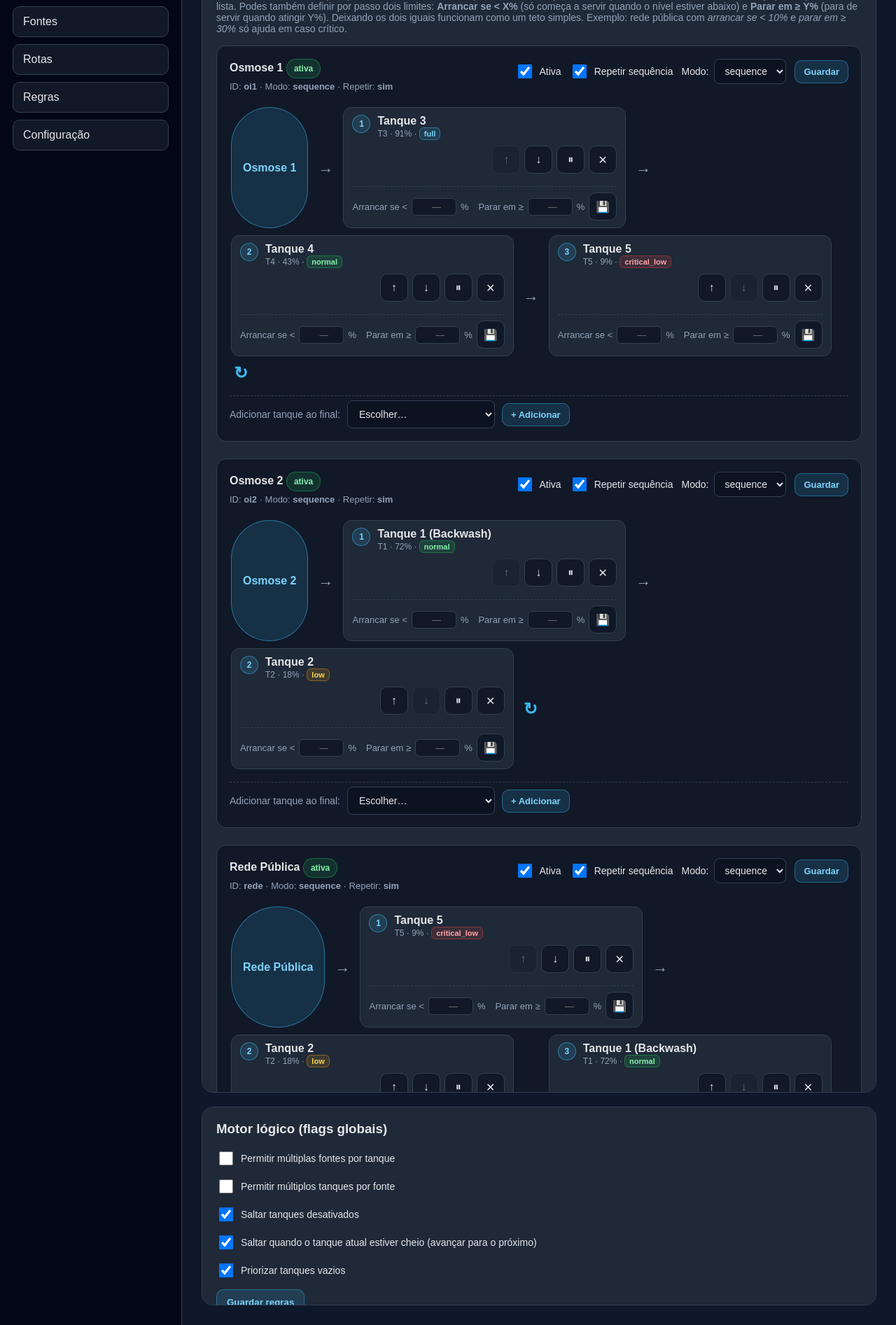
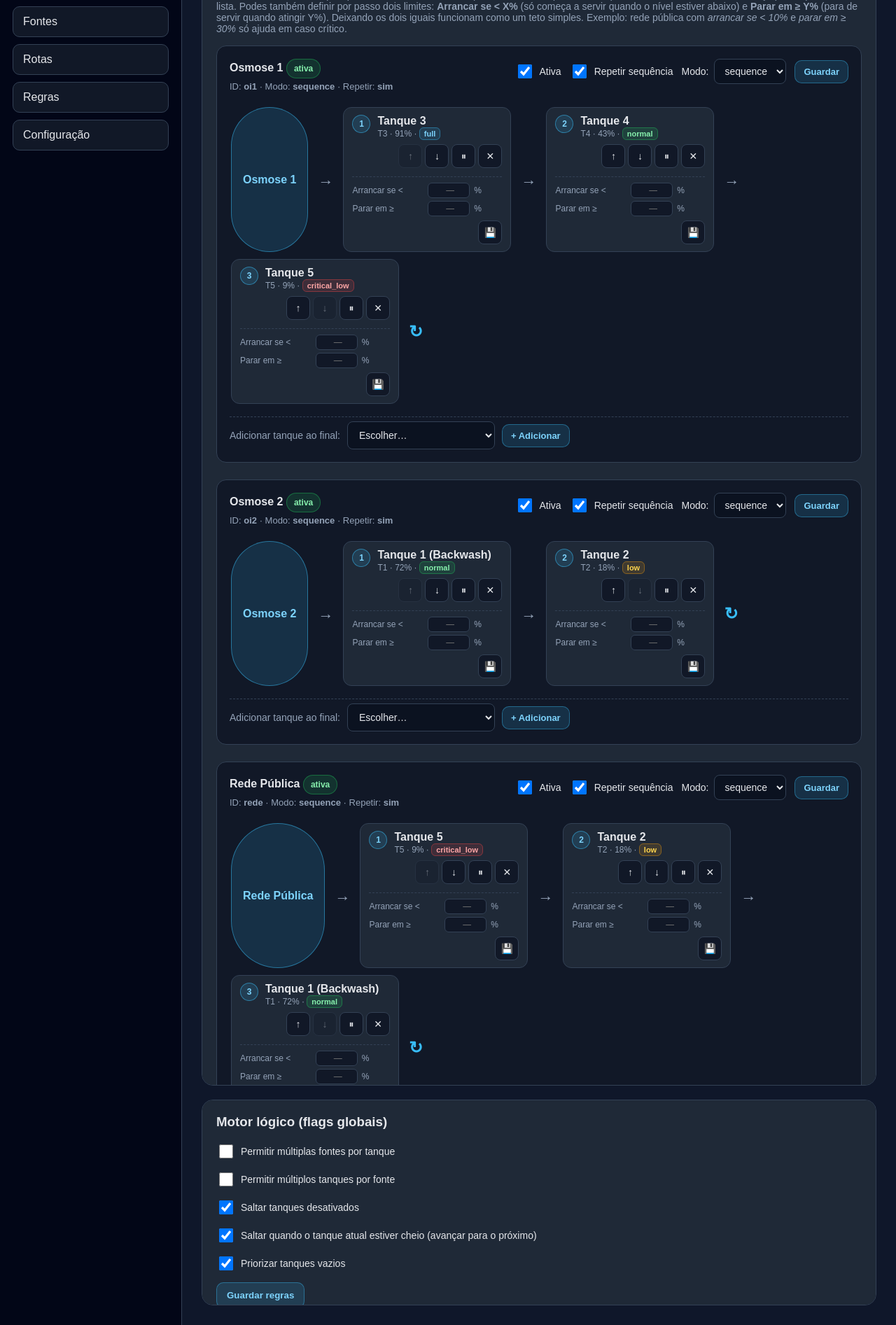
Before and after one commit to ViCor44/tank_control, a Flask app: page /rules in a window 1280 px wide. Shown: the part 192-2085 px from the top of the page at 70% size. Run offline with Flask 3, Linux system fonts and the light colour scheme.

Commit message:
cards mais pequenos

```diff
--- a/static/css/app.css
+++ b/static/css/app.css
@@ -662,14 +662,23 @@ body {
 }
 
 .sequence-step {
-  min-width: 180px;
+  width: 240px;
+  flex: 0 0 240px;
+  box-sizing: border-box;
   background: var(--panel-2);
   border: 1px solid var(--line);
   border-radius: 12px;
   padding: 10px 12px;
   display: flex;
   flex-direction: column;
-  gap: 10px;
+  gap: 8px;
+}
+
+.sequence-step .icon-button {
+  width: 34px;
+  height: 34px;
+  font-size: 14px;
+  border-radius: 8px;
 }
 
 .sequence-step-disabled {
@@ -694,26 +703,32 @@ body {
 }
 
 .sequence-step-threshold {
-  display: flex;
+  display: grid;
+  grid-template-columns: auto 60px auto;
   align-items: center;
-  gap: 6px;
-  margin-top: 8px;
+  gap: 4px 6px;
+  margin-top: 4px;
   padding-top: 8px;
   border-top: 1px dashed var(--line);
   color: var(--muted);
-  font-size: 13px;
-  flex-wrap: wrap;
+  font-size: 12px;
 }
 
 .sequence-step-threshold input[type="number"] {
-  width: 64px;
+  width: 100%;
   background: var(--panel);
   color: var(--text);
   border: 1px solid var(--line);
   border-radius: 6px;
-  padding: 4px 6px;
-  font-size: 13px;
+  padding: 3px 6px;
+  font-size: 12px;
   text-align: right;
+}
+
+.sequence-step-threshold .threshold-save {
+  grid-column: 1 / -1;
+  justify-self: end;
+  margin-top: 2px;
 }
 
 .sequence-step-header {
@@ -757,8 +772,9 @@ body {
 
 .sequence-step-actions {
   display: flex;
-  gap: 6px;
+  gap: 4px;
   justify-content: flex-end;
+  flex-wrap: wrap;
 }
 
 .sequence-step-actions form {
--- a/templates/rules.html
+++ b/templates/rules.html
@@ -143,6 +143,7 @@
             <form method="post" action="{{ url_for('rules_source_action', source_id=source.id) }}" class="sequence-step-threshold" title="Arranca só quando o nível está abaixo do 1º valor; para de encher quando atinge o 2º.">
               <input type="hidden" name="action" value="set_step_threshold">
               <input type="hidden" name="index" value="{{ loop.index0 }}">
+
               <label for="start-{{ source.id }}-{{ loop.index0 }}">Arrancar se &lt;</label>
               <input id="start-{{ source.id }}-{{ loop.index0 }}"
                      type="number" step="1" min="0" max="100"
@@ -150,14 +151,16 @@
                      value="{{ step.start_below_percent if step.start_below_percent is not none else '' }}"
                      placeholder="—">
               <span>%</span>
-              <label for="stop-{{ source.id }}-{{ loop.index0 }}" style="margin-left: 8px;">Parar em ≥</label>
+
+              <label for="stop-{{ source.id }}-{{ loop.index0 }}">Parar em ≥</label>
               <input id="stop-{{ source.id }}-{{ loop.index0 }}"
                      type="number" step="1" min="0" max="100"
                      name="stop_at_percent"
                      value="{{ step.stop_at_percent if step.stop_at_percent is not none else '' }}"
                      placeholder="—">
               <span>%</span>
-              <button type="submit" class="icon-button" title="Guardar limites">💾</button>
+
+              <button type="submit" class="icon-button threshold-save" title="Guardar limites">💾</button>
             </form>
           </div>
           {% endfor %}
```
